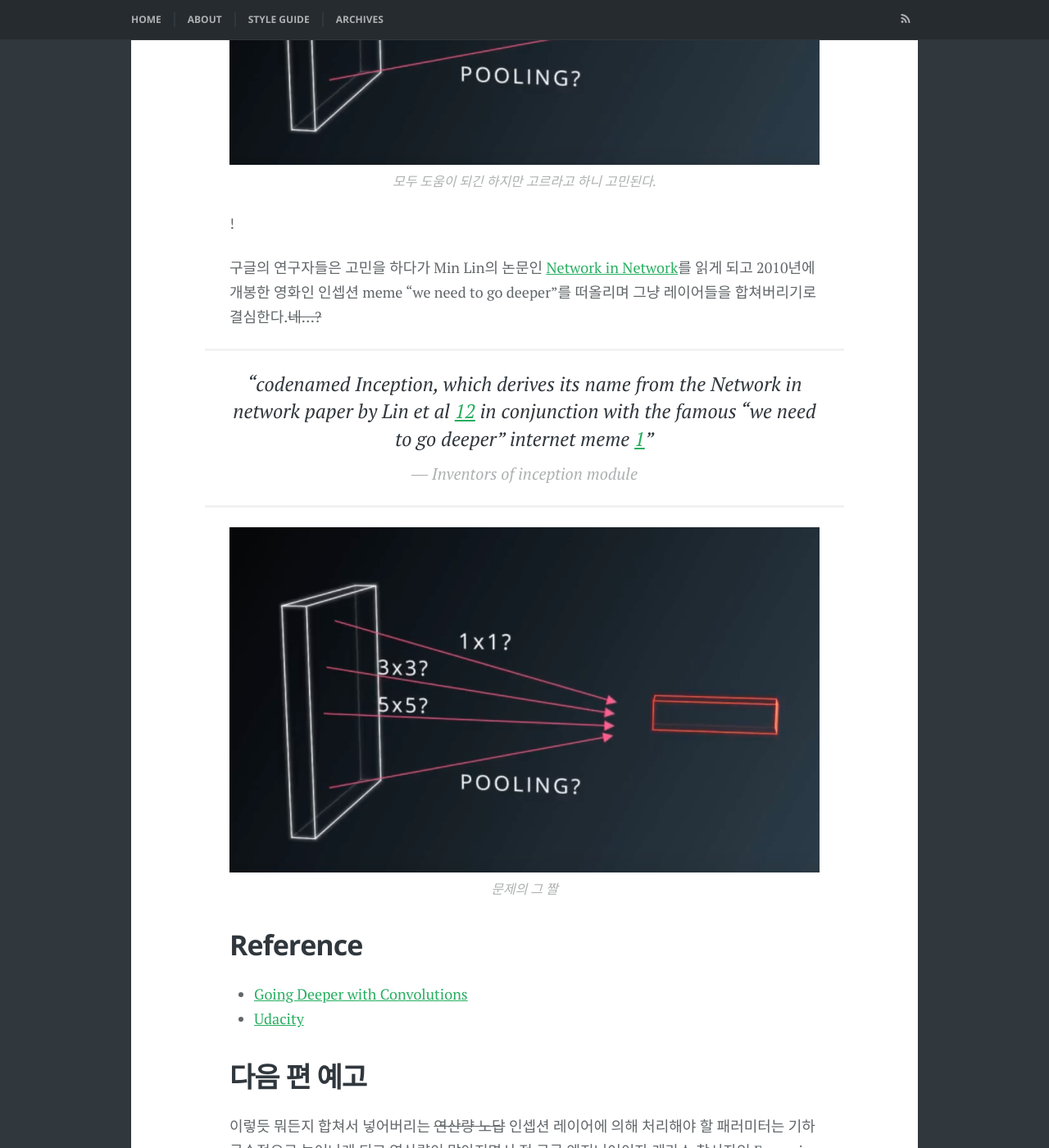
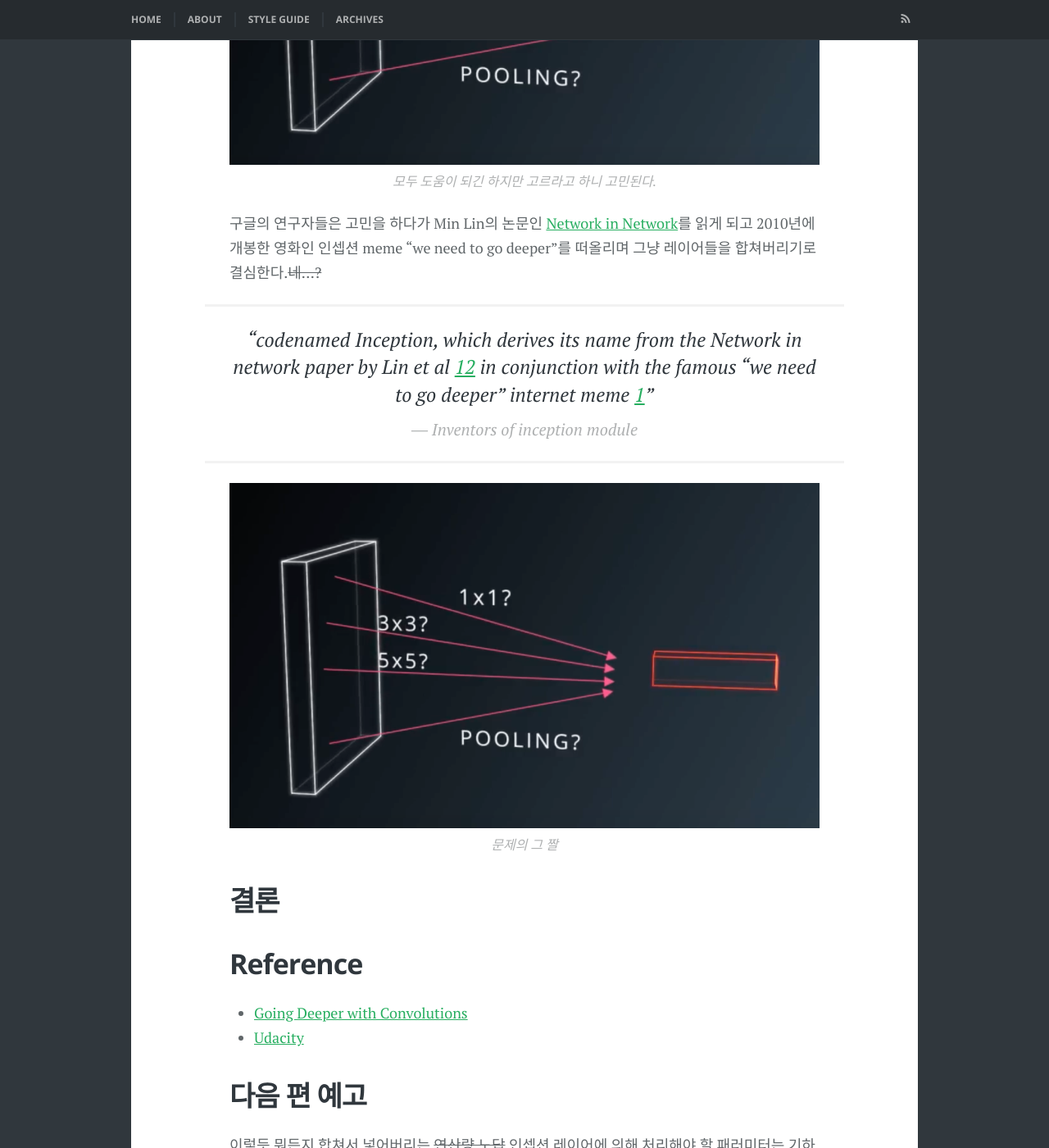
Before and after one commit to hskang9/hskang9.github.io, a Jekyll site: the page built from _posts/2017-11-24-Various_CNN_Layers.md, in a window 1280 px wide and 1400 px high, scrolled down 1792 px. Shown: the whole window at 82% size. Built offline with Jekyll 4.4.1, drawn with Linux system fonts in a browser that asks for light colours; some web fonts are replaced; comment, search, counter and statistics services are not loaded.

Commit message:
Update 2017-11-24-Various_CNN_Layers.md

```diff
--- a/_posts/2017-11-24-Various_CNN_Layers.md
+++ b/_posts/2017-11-24-Various_CNN_Layers.md
@@ -17,7 +17,7 @@ tags: [Deep Learning, Machine Learning, Keras]
 
 물론 각 레이어마다 신경망의 정확도를 높이는 데 기여를 하기는 했지만 어느 쪽이 좀 더 효과적인지에 대해 고민하고 있었는데...
 
-{% include image_caption.html imageurl="/images/posts/whattochoose.png" title="whattochoose" caption="모두 도움이 되긴 하지만 고르라고 하니 고민된다." %}!
+{% include image_caption.html imageurl="/images/posts/whattochoose.png" title="whattochoose" caption="모두 도움이 되긴 하지만 고르라고 하니 고민된다." %}
 
 구글의 연구자들은 고민을 하다가 Min Lin의 논문인 [Network in Network](https://arxiv.org/abs/1312.4400)를 읽게 되고 2010년에 개봉한 영화인 인셉션 meme "we need to go deeper"를 떠올리며 그냥 레이어들을 합쳐버리기로 결심한다.<strike>네...?</strike>
 
@@ -25,6 +25,10 @@ tags: [Deep Learning, Machine Learning, Keras]
 in conjunction with the famous “we need to go deeper” internet meme [1](http://knowyourmeme.com/memes/we-need-to-go-deeper)” <cite>― Inventors of inception module</cite>
 
 {% include image_caption.html imageurl="/images/posts/whattochoose.png" title="weneedtogodeeper" caption="문제의 그 짤" %}
+
+
+## 결론
+
 
 ## Reference
 - [Going Deeper with Convolutions](https://arxiv.org/abs/1409.4842)
```
